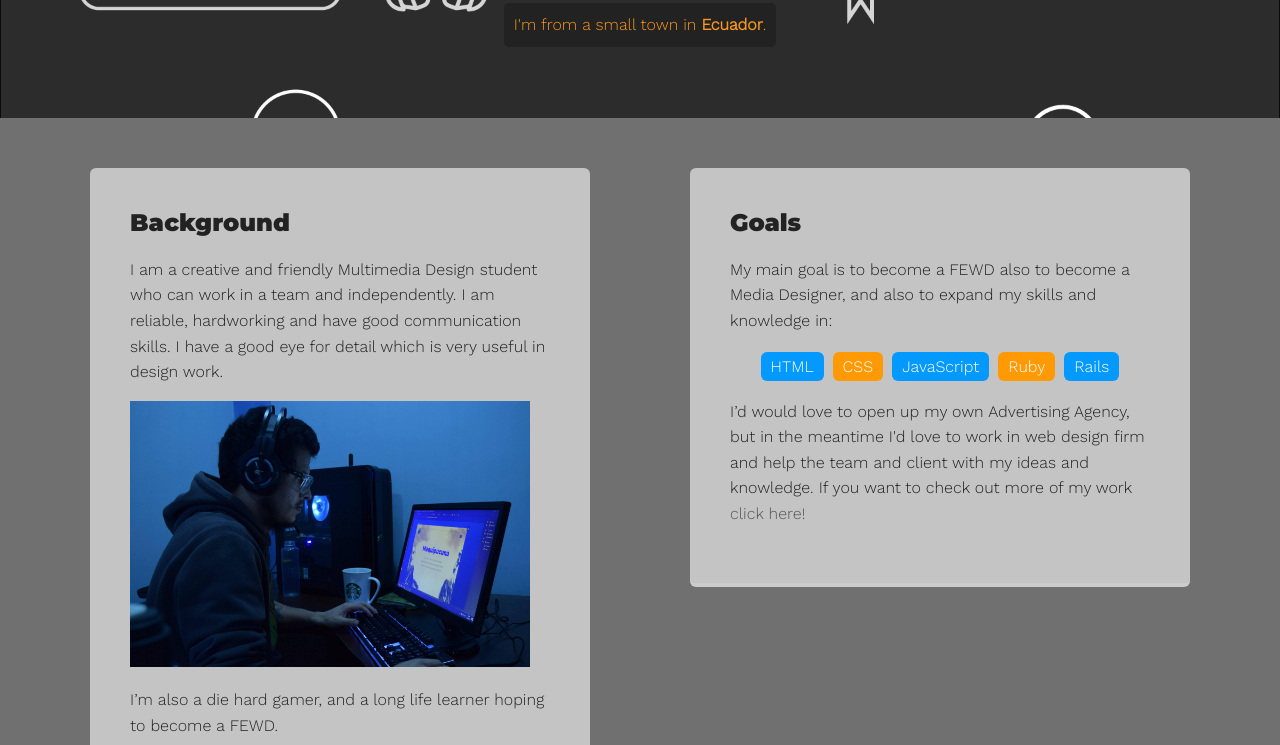
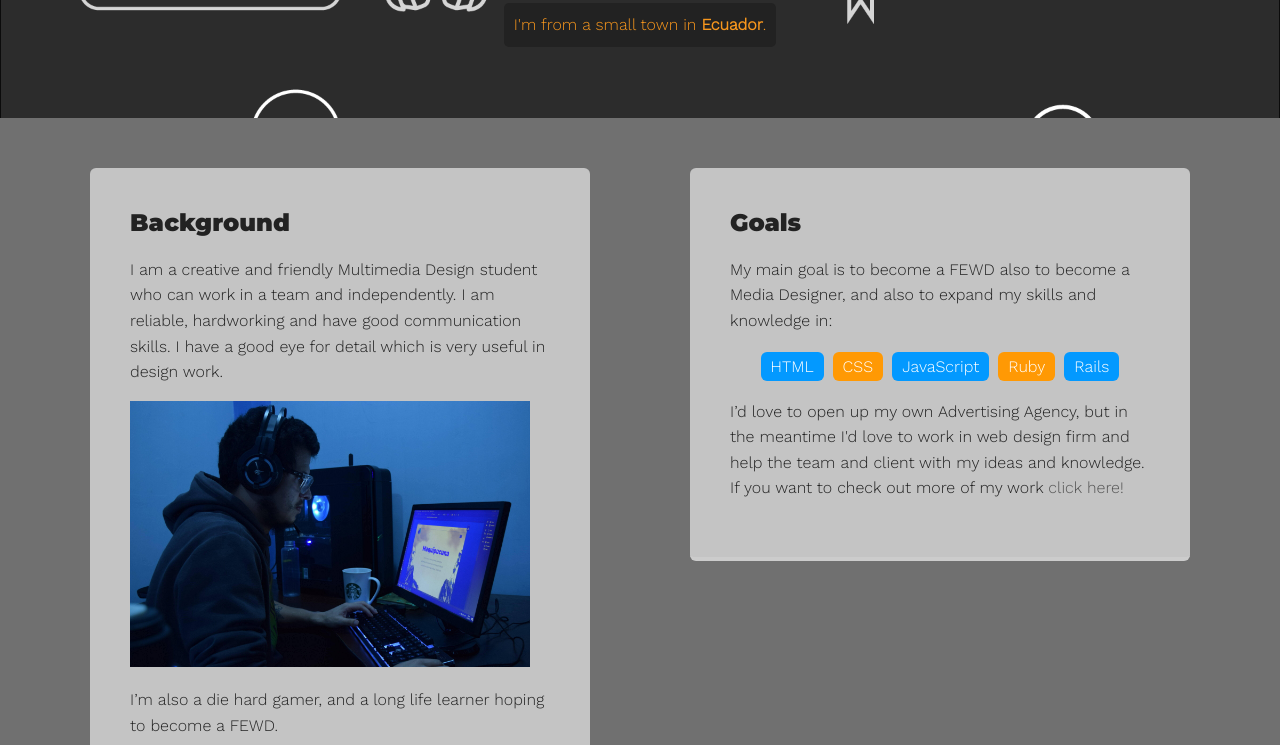
Before and after one commit to hcabrera92/HumbertoC-Portfolio-Unit1, a plain HTML site: page index.html in a window 1280 px wide. Shown: the part 352-1097 px from the top of the page. Drawn offline with nearby package versions, Linux system fonts and the light colour scheme.

Commit message:
Fixed TYPO in the index.html section

```diff
--- a/index.html
+++ b/index.html
@@ -50,7 +50,7 @@
           <li>Ruby</li>
           <li>Rails</li>
         </ul>
-        <p>I’d would love to open up my own Advertising Agency, but in the meantime I'd love to work in web design firm and help the team and client with my ideas and knowledge. If you want to check out more of my work <a href="experience.html">click here!</a></p>
+        <p>I’d love to open up my own Advertising Agency, but in the meantime I'd love to work in web design firm and help the team and client with my ideas and knowledge. If you want to check out more of my work <a href="experience.html">click here!</a></p>
 
       </div>
     </section>
```
